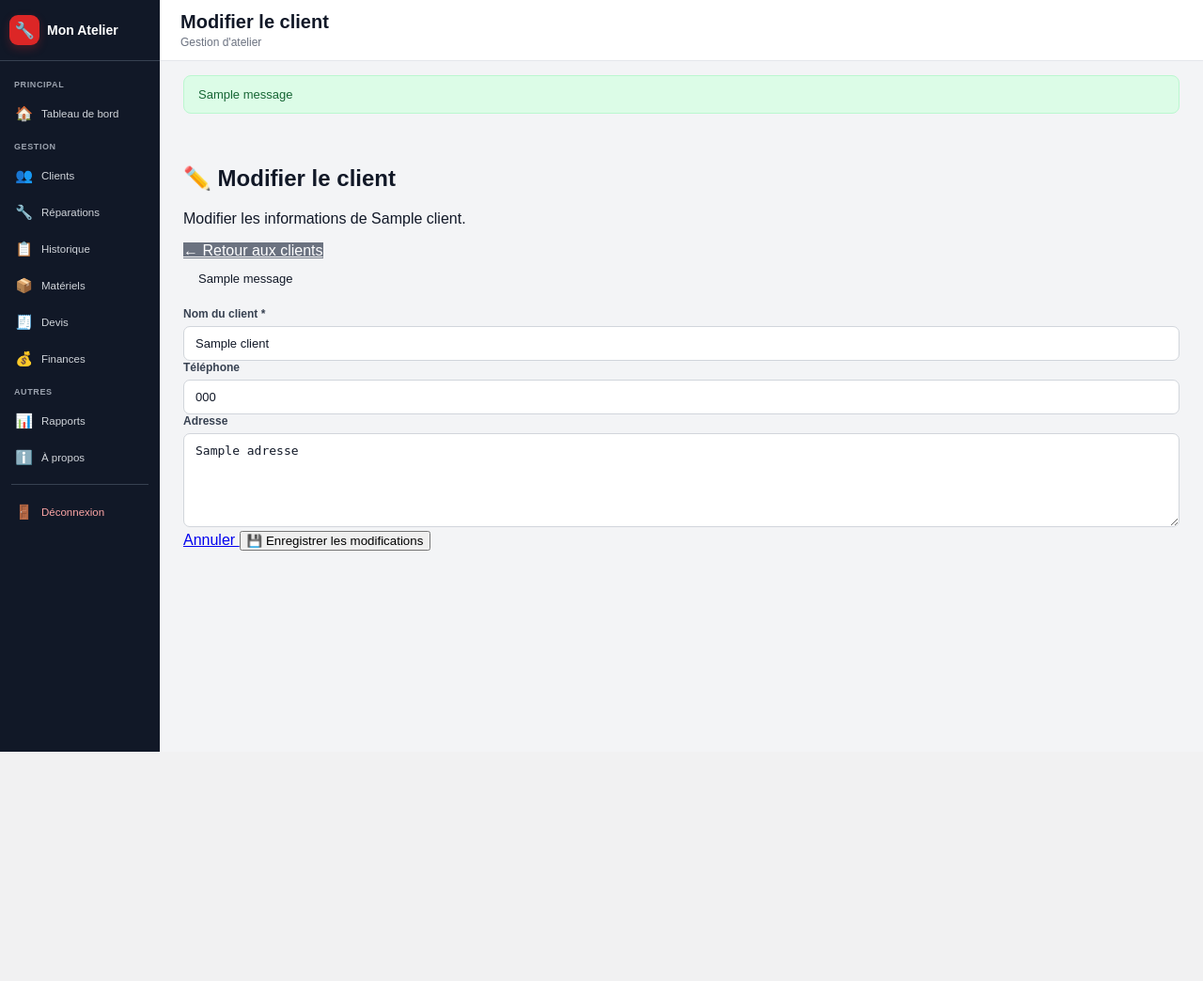
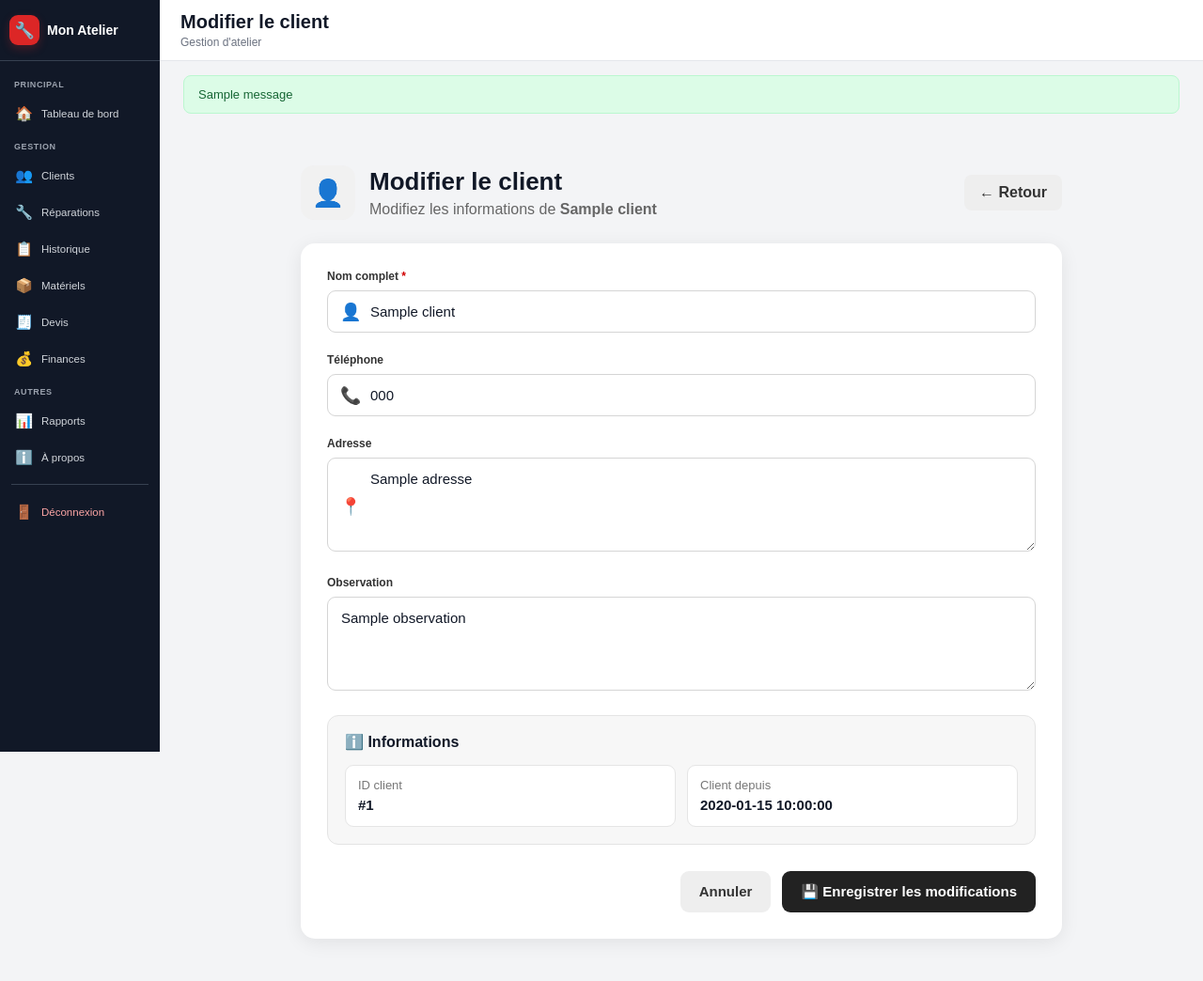
Before and after one commit to kavughe/mon-atelier, a Python web app: template templates/modifier_client.html in a window 1280 px wide. Shown: the whole page at 94% size. Before the commit the page ends 800 px from the top, so only its background shows below. Run offline with Jinja, Linux system fonts and the light colour scheme; the template is opened without the code that fills it: most values are stand-ins (such as "Sample title", 1, 10 or a date in 2020); one stand-in notice (Sample message) is shown.

Commit message:
Amelioration modification client

```diff
--- a/templates/modifier_client.html
+++ b/templates/modifier_client.html
@@ -1,7 +1,8 @@
+
 {% extends "base.html" %}
 
 {% block title %}
-Mon Atelier - Modifier un client
+Mon Atelier - Modifier client
 {% endblock %}
 
 {% block page_title %}
@@ -10,107 +11,190 @@ Modifier le client
 
 {% block content %}
 
-<div class="form-container">
+<div class="client-page">
 
-    <div class="form-header">
+    <!-- ==========================================
+         EN-TÊTE
+    =========================================== -->
+    <div class="client-header">
+
+        <div class="header-left">
+
+            <div class="client-icon">
+                👤
+            </div>
 
             <div>
-            <h2>✏️ Modifier le client</h2>
-            <p>Modifier les informations de {{ client.nom }}.</p>
+                <h2>Modifier le client</h2>
+
+                <p>
+                    Modifiez les informations de
+                    <strong>{{ client.nom }}</strong>
+                </p>
             </div>
 
-        <a href="{{ url_for('clients') }}" class="btn-secondary">
-            ← Retour aux clients
+        </div>
+
+        <a href="{{ url_for('clients') }}"
+           class="btn-back">
+            ← Retour
         </a>
 
     </div>
 
 
-    {% with messages = get_flashed_messages(with_categories=true) %}
-
-        {% if messages %}
-
-            {% for category, message in messages %}
-
-                <div class="flash">
-                    {{ message }}
-                </div>
-
-            {% endfor %}
-
-        {% endif %}
-
-    {% endwith %}
+    <!-- ==========================================
+         FORMULAIRE
+    =========================================== -->
+    <form method="POST"
+          action="{{ url_for('modifier_client', id=client.id) }}"
+          class="client-form"
+          id="clientForm">
 
 
-    <div class="form-card">
-
-        <form method="POST">
-
+        <!-- ======================================
+             NOM
+        ======================================= -->
         <div class="form-group">
 
             <label for="nom">
-                    Nom du client *
+                Nom complet <span>*</span>
             </label>
 
-                <input
-                    type="text"
+            <div class="input-wrapper">
+                <span class="input-icon">👤</span>
+
+                <input type="text"
+                       name="nom"
                        id="nom"
-                    name="nom"
                        value="{{ client.nom or '' }}"
-                    placeholder="Nom du client"
-                    required
-                >
+                       placeholder="Nom complet du client"
+                       autocomplete="name"
+                       required>
+            </div>
 
         </div>
 
 
+        <!-- ======================================
+             TÉLÉPHONE
+        ======================================= -->
         <div class="form-group">
 
             <label for="telephone">
                 Téléphone
             </label>
 
-                <input
-                    type="text"
+            <div class="input-wrapper">
+                <span class="input-icon">📞</span>
+
+                <input type="tel"
+                       name="telephone"
                        id="telephone"
-                    name="telephone"
                        value="{{ client.telephone or '' }}"
-                    placeholder="Numéro de téléphone"
-                >
+                       placeholder="Ex : 099 000 0000"
+                       autocomplete="tel">
+            </div>
 
         </div>
 
 
+        <!-- ======================================
+             ADRESSE
+        ======================================= -->
         <div class="form-group">
 
             <label for="adresse">
                 Adresse
             </label>
 
-                <textarea
+            <div class="input-wrapper textarea-wrapper">
+                <span class="input-icon">📍</span>
+
+                <textarea name="adresse"
                           id="adresse"
-                    name="adresse"
                           rows="3"
                           placeholder="Adresse du client"
-                >{{ client.adresse or '' }}</textarea>
+                          autocomplete="street-address">{{ client.adresse or '' }}</textarea>
+            </div>
 
         </div>
 
 
+        <!-- ======================================
+             OBSERVATION
+        ======================================= -->
+        <div class="form-group">
+
+            <label for="observation">
+                Observation
+            </label>
+
+            <textarea name="observation"
+                      id="observation"
+                      rows="4"
+                      placeholder="Ajouter une observation concernant le client...">{{ client.observation or '' }}</textarea>
+
+        </div>
+
+
+        <!-- ======================================
+             INFORMATIONS DU CLIENT
+        ======================================= -->
+        <div class="client-info">
+
+            <div class="info-title">
+                ℹ️ Informations
+            </div>
+
+            <div class="info-grid">
+
+                <div class="info-item">
+
+                    <span>
+                        ID client
+                    </span>
+
+                    <strong>
+                        #{{ client.id }}
+                    </strong>
+
+                </div>
+
+
+                {% if client.date_creation %}
+
+                <div class="info-item">
+
+                    <span>
+                        Client depuis
+                    </span>
+
+                    <strong>
+                        {{ client.date_creation }}
+                    </strong>
+
+                </div>
+
+                {% endif %}
+
+            </div>
+
+        </div>
+
+
+        <!-- ======================================
+             BOUTONS
+        ======================================= -->
         <div class="form-actions">
 
-                <a
-                    href="{{ url_for('clients') }}"
-                    class="btn-cancel"
-                >
+            <a href="{{ url_for('clients') }}"
+               class="btn-cancel">
                 Annuler
             </a>
 
-                <button
-                    type="submit"
-                    class="btn-save"
-                >
+            <button type="submit"
+                    class="btn-save">
                 💾 Enregistrer les modifications
             </button>
 
@@ -120,43 +204,105 @@ Modifier le client
 
 </div>
 
-</div>
 
-{% endblock %}
+<style>
+
+/* ==========================================
+   BASE
+========================================== */
+
+* {
+    box-sizing: border-box;
+}
+
+.client-page {
+    max-width: 850px;
+    margin: 0 auto;
+    padding: 20px;
+}
 
 
-{% block extra_css %}
+/* ==========================================
+   HEADER
+========================================== */
 
-.form-container {
-    max-width: 850px;
-    margin: 0 auto;
-}
-
-.form-header {
+.client-header {
     display: flex;
     justify-content: space-between;
     align-items: center;
     gap: 20px;
+
     margin-bottom: 25px;
 }
 
-.form-header h2 {
-    font-size: 24px;
-    color: #111827;
+.header-left {
+    display: flex;
+    align-items: center;
+    gap: 15px;
 }
 
-.form-header p {
-    margin-top: 6px;
-    color: #6b7280;
-    font-size: 14px;
+.client-icon {
+    width: 58px;
+    height: 58px;
+
+    display: flex;
+    align-items: center;
+    justify-content: center;
+
+    border-radius: 14px;
+
+    background: #f1f1f1;
+
+    font-size: 28px;
 }
 
-.form-card {
+.client-header h2 {
+    margin: 0 0 5px;
+
+    font-size: 26px;
+}
+
+.client-header p {
+    margin: 0;
+
+    color: #666;
+}
+
+.btn-back {
+    padding: 10px 16px;
+
+    border-radius: 8px;
+
+    background: #eeeeee;
+
+    color: #333;
+
+    text-decoration: none;
+
+    font-weight: 600;
+
+    transition: 0.2s;
+}
+
+.btn-back:hover {
+    background: #dddddd;
+}
+
+
+/* ==========================================
+   FORMULAIRE
+========================================== */
+
+.client-form {
+
+    padding: 28px;
+
     background: white;
-    border: 1px solid #e5e7eb;
-    border-radius: 12px;
-    padding: 30px;
-    box-shadow: 0 2px 8px rgba(0, 0, 0, 0.04);
+
+    border-radius: 15px;
+
+    box-shadow:
+        0 4px 20px rgba(0, 0, 0, 0.08);
 }
 
 .form-group {
@@ -164,105 +310,303 @@ Modifier le client
 }
 
 .form-group label {
+
     display: block;
+
     margin-bottom: 8px;
-    font-size: 14px;
-    font-weight: bold;
-    color: #374151;
+
+    font-weight: 600;
+
+    color: #333;
 }
 
-.form-group input,
+.form-group label span {
+    color: #d00000;
+}
+
+
+/* ==========================================
+   INPUT
+========================================== */
+
+.input-wrapper {
+    position: relative;
+}
+
+.input-icon {
+
+    position: absolute;
+
+    left: 14px;
+
+    top: 50%;
+
+    transform: translateY(-50%);
+
+    font-size: 18px;
+
+    pointer-events: none;
+}
+
+.input-wrapper input {
+
+    width: 100%;
+
+    padding: 13px 14px 13px 45px;
+
+    border: 1px solid #d5d5d5;
+
+    border-radius: 9px;
+
+    font-size: 15px;
+
+    background: #fff;
+
+    transition: 0.2s;
+}
+
 .form-group textarea {
+
     width: 100%;
-    padding: 12px 14px;
-    border: 1px solid #d1d5db;
-    border-radius: 8px;
-    font-family: Arial, Helvetica, sans-serif;
-    font-size: 14px;
-    outline: none;
+
+    padding: 13px 14px;
+
+    border: 1px solid #d5d5d5;
+
+    border-radius: 9px;
+
+    font-size: 15px;
+
+    font-family: inherit;
+
+    background: #fff;
+
+    resize: vertical;
+
     transition: 0.2s;
+}
+
+.textarea-wrapper textarea {
+    padding-left: 45px;
 }
 
 .form-group input:focus,
 .form-group textarea:focus {
-    border-color: #2563eb;
-    box-shadow: 0 0 0 3px rgba(37, 99, 235, 0.10);
+
+    outline: none;
+
+    border-color: #555;
+
+    box-shadow:
+        0 0 0 3px rgba(0, 0, 0, 0.06);
 }
 
-.form-group textarea {
-    resize: vertical;
+
+/* ==========================================
+   INFORMATIONS
+========================================== */
+
+.client-info {
+
+    margin-top: 10px;
+
+    padding: 18px;
+
+    border-radius: 12px;
+
+    background: #f7f7f7;
+
+    border: 1px solid #e4e4e4;
+}
+
+.info-title {
+
+    margin-bottom: 15px;
+
+    font-weight: 700;
+
+    font-size: 16px;
+}
+
+.info-grid {
+
+    display: grid;
+
+    grid-template-columns: repeat(2, 1fr);
+
+    gap: 12px;
+}
+
+.info-item {
+
+    padding: 13px;
+
+    border-radius: 9px;
+
+    background: white;
+
+    border: 1px solid #e5e5e5;
+}
+
+.info-item span {
+
+    display: block;
+
+    margin-bottom: 5px;
+
+    color: #777;
+
+    font-size: 13px;
+}
+
+.info-item strong {
+    font-size: 15px;
+}
+
+
+/* ==========================================
+   BOUTONS
+========================================== */
+
+.form-actions {
+
+    display: flex;
+
+    justify-content: flex-end;
+
+    gap: 12px;
+
+    margin-top: 28px;
+}
+
+.btn-cancel,
+.btn-save {
+
+    padding: 13px 20px;
+
+    border-radius: 9px;
+
+    font-size: 15px;
+
+    font-weight: 600;
+
+    text-decoration: none;
+
+    cursor: pointer;
+
+    transition: 0.2s;
+}
+
+.btn-cancel {
+
+    background: #eeeeee;
+
+    color: #333;
+}
+
+.btn-save {
+
+    border: none;
+
+    background: #222;
+
+    color: white;
+}
+
+.btn-cancel:hover {
+    background: #dddddd;
+}
+
+.btn-save:hover {
+    background: #444;
+}
+
+
+/* ==========================================
+   MOBILE
+========================================== */
+
+@media (max-width: 700px) {
+
+    .client-page {
+        padding: 12px;
+    }
+
+    .client-header {
+
+        flex-direction: column;
+
+        align-items: stretch;
+    }
+
+    .client-header h2 {
+        font-size: 22px;
+    }
+
+    .btn-back {
+        text-align: center;
+    }
+
+    .client-form {
+        padding: 18px;
+    }
+
+    .info-grid {
+        grid-template-columns: 1fr;
     }
 
     .form-actions {
-    display: flex;
-    justify-content: flex-end;
-    gap: 10px;
-    margin-top: 30px;
-    padding-top: 20px;
-    border-top: 1px solid #e5e7eb;
-}
 
-.btn-secondary,
-.btn-cancel,
-.btn-save {
-    display: inline-block;
-    padding: 11px 18px;
-    border-radius: 7px;
-    text-decoration: none;
-    font-size: 14px;
-    font-weight: bold;
-    border: none;
-    cursor: pointer;
-}
-
-.btn-secondary {
-    background: #f3f4f6;
-    color: #374151;
-}
-
-.btn-secondary:hover {
-    background: #e5e7eb;
-}
-
-.btn-cancel {
-    background: #f3f4f6;
-    color: #374151;
-}
-
-.btn-cancel:hover {
-    background: #e5e7eb;
-}
-
-.btn-save {
-    background: #2563eb;
-    color: white;
-}
-
-.btn-save:hover {
-    background: #1d4ed8;
-}
-
-@media (max-width: 650px) {
-
-    .form-header {
-        flex-direction: column;
-        align-items: flex-start;
-    }
-
-    .form-card {
-        padding: 20px;
-    }
-
-    .form-actions {
         flex-direction: column;
     }
 
-    .btn-secondary,
     .btn-cancel,
     .btn-save {
+
         width: 100%;
+
         text-align: center;
     }
+
 }
 
+</style>
+
+
+<script>
+
+document.addEventListener("DOMContentLoaded", function () {
+
+    const form =
+        document.getElementById("clientForm");
+
+    const nom =
+        document.getElementById("nom");
+
+
+    form.addEventListener("submit", function (event) {
+
+        const nomValue =
+            nom.value.trim();
+
+
+        if (nomValue.length < 2) {
+
+            event.preventDefault();
+
+            alert(
+                "Veuillez saisir un nom de client valide."
+            );
+
+            nom.focus();
+
+            return;
+        }
+
+    });
+
+});
+
+</script>
+
 {% endblock %}
```
Lines whose indentation alone changed are shown as unchanged.
